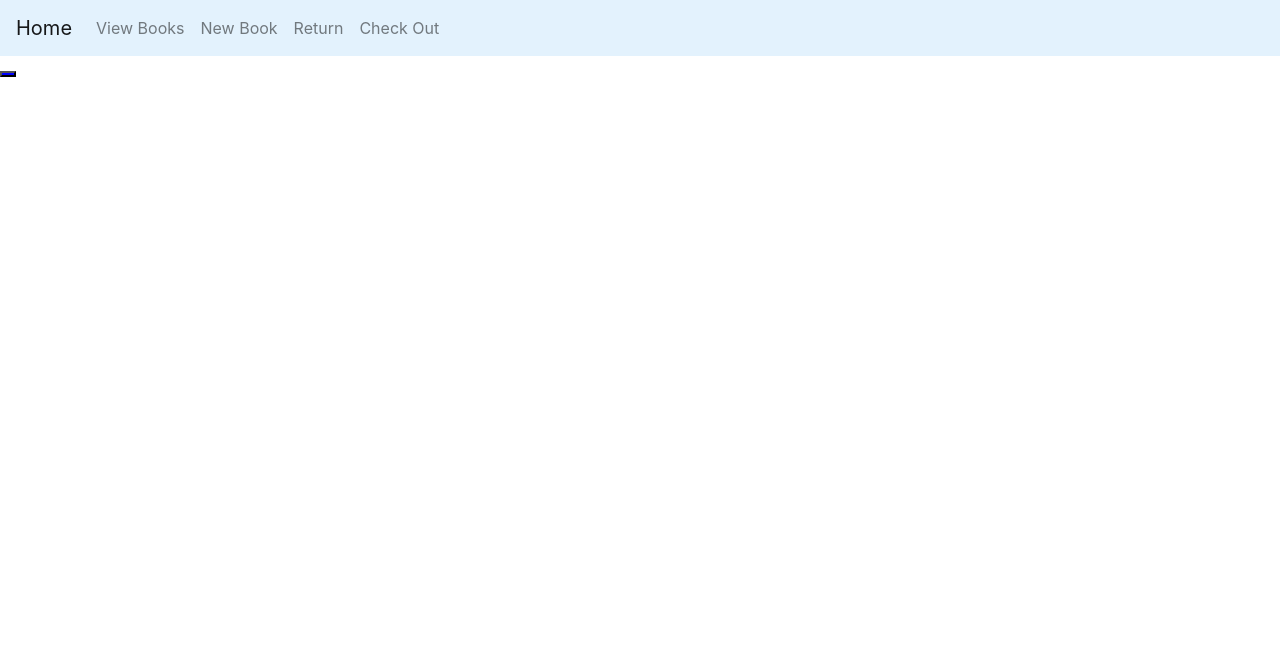
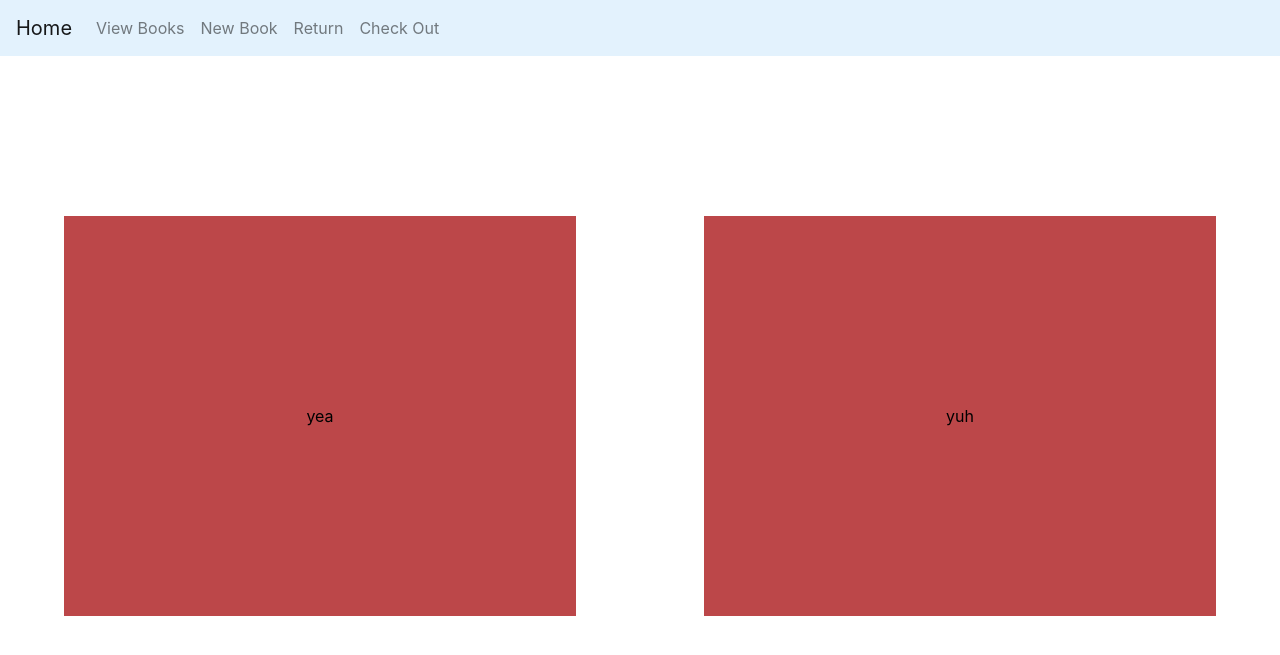
Before and after one commit to mccorxyz/minnehack-2023, a Django app: page / in a window 1280 px wide. Shown: the top 655 px of the page. Run offline with Django 4.2, Linux system fonts and the light colour scheme.

Commit message:
buttons are normal

```diff
--- a/library_project/website/static/website/buttons.css
+++ b/library_project/website/static/website/buttons.css
@@ -1,7 +1,33 @@
+.buttonContainer {
+    display: flex;
+    flex-direction: row;
+    justify-content: space-evenly;
+
+    margin-top: 12.5%;
+}
+
 .checkOutButton {
-    background-color: blue;
+    background-color: #BC4749;
+    border: none;
+    height: 400px;
+    width: 600px;
+    margin-left: 5%;
+    margin-right: 5%;
 }
 
 .checkOutButton:hover {
     box-shadow: 0 12px 16px 0 rgba(0, 0, 0, 0.24);
 }
+
+.returnButton {
+    background-color: #BC4749;
+    border: none;
+    height: 400px;
+    width: 600px;
+    margin-left: 5%;
+    margin-right: 5%;
+}
+
+.returnButton:hover {
+    box-shadow: 0 12px 16px 0 rgba(0, 0, 0, 0.24);
+}
--- a/library_project/website/templates/website/home.html
+++ b/library_project/website/templates/website/home.html
@@ -5,10 +5,17 @@
 {% block content %}
 <link rel="stylesheet" href="{% static 'website/buttons.css' %}">
 
-<button class="checkOutButton">
-  <div>
-
-  </div>
-</button>
+<div class="buttonContainer">
+  <button class="checkOutButton">
+    <div>
+      yea
+    </div>
+  </button>
+  <button class="returnButton">
+    <div>
+      yuh
+    </div>
+  </button>
+</div>
 
 {% endblock %}
```
Also changed, not shown: README.md.
